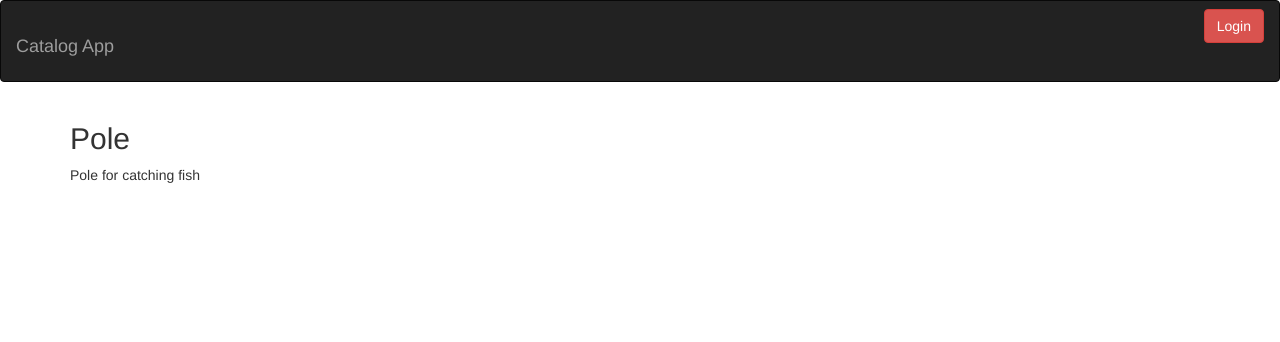
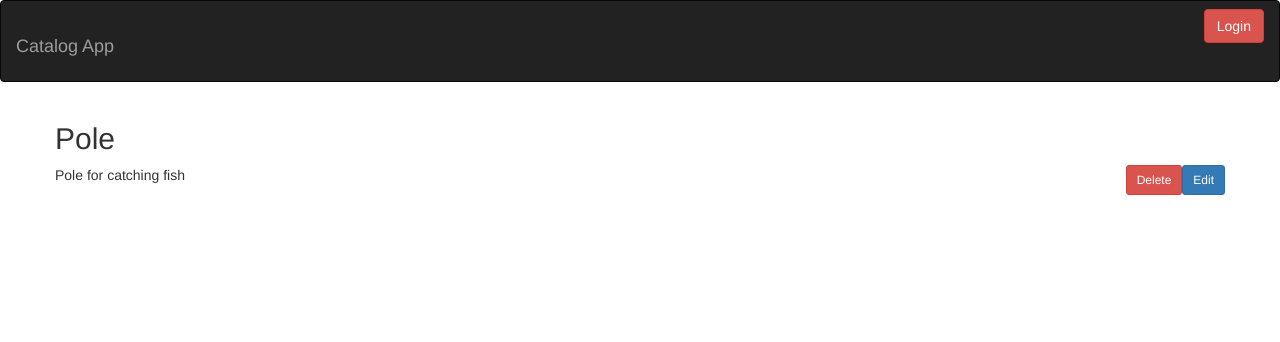
Before and after one commit to cecilenguyen/CatalogApp, a Flask app: a page that uses templates/item.html in a window 1280 px wide. Shown: the top 342 px of the page. Run offline with Flask 2, Linux system fonts and the light colour scheme; some libraries are stand-ins or nearby versions.

Commit message:
delete button for items in item detail gui

```diff
--- a/templates/item.html
+++ b/templates/item.html
@@ -3,8 +3,14 @@
 {% block content %}
 
 <div class="container">
-	<h2>{{ item.name }}</h2>
-	<p>{{ item.description }}</p>
+	<div class="row">
+		<div class="md-col-12">
+			<h2>{{ item.name }}</h2>
+			<a href="{{url_for('editItem', category=item.category.name, item=item.name, id=item.id)}}"><button type="submit" class="btn btn-primary btn-sm pull-right">Edit</button></a>
+			<a href="{{url_for('deleteItem', category=item.category.name, item=item.name, id=item.id)}}"><button type="submit" class="btn btn-danger btn-sm pull-right">Delete</button></a>
+			<p>{{ item.description }}</p>
+		</div>
+	</div>
 </div>
 
 {% endblock %}
```
Also changed, not shown: catalog.db.
